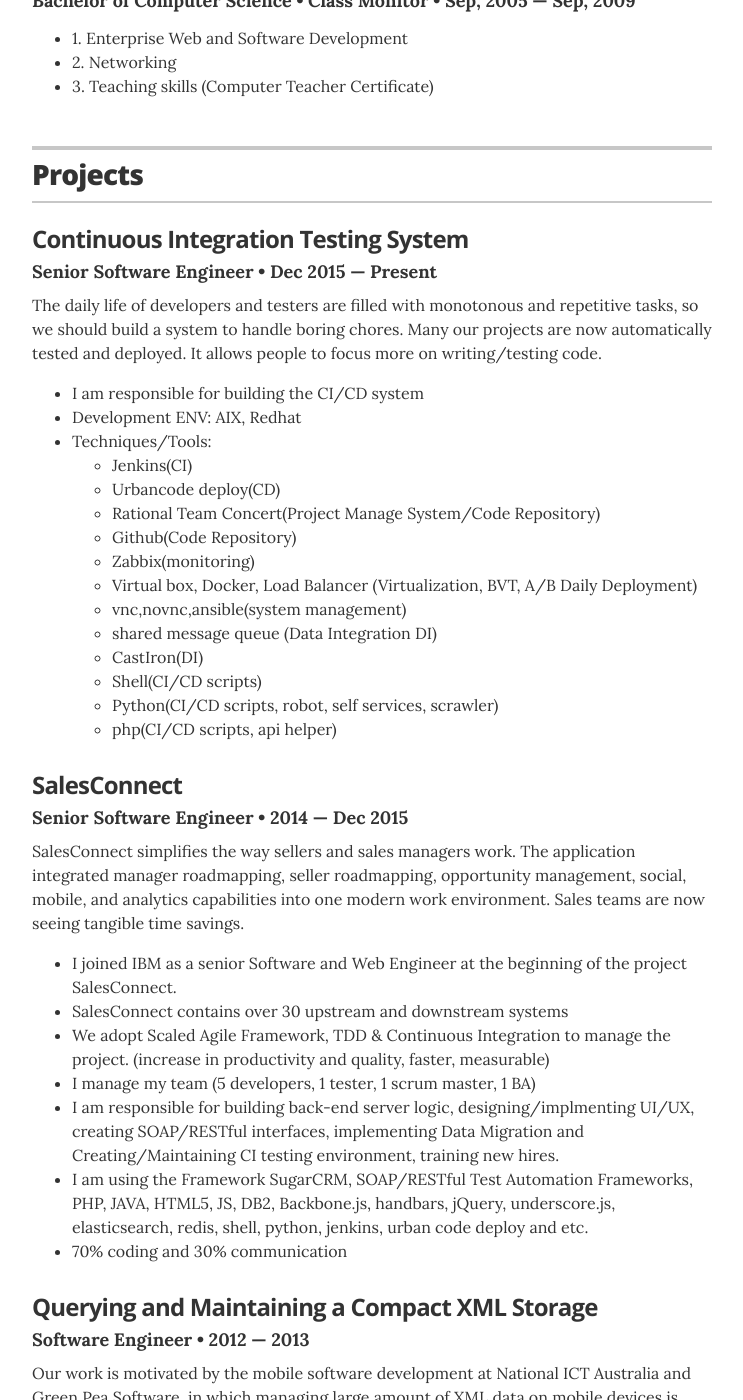
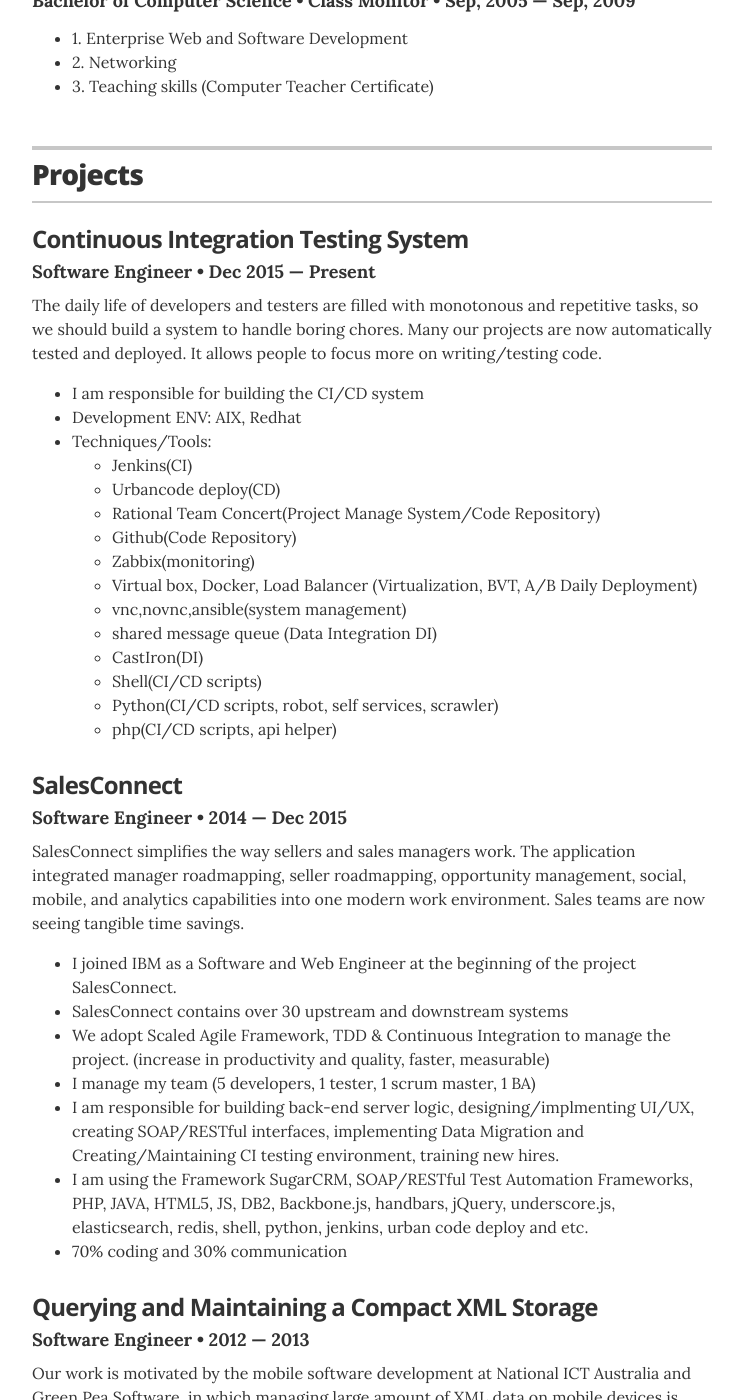
Before and after one commit to ohraymaster/ohraymaster.github.io, a Jekyll site: the page built from index.html, in a window 1280 px wide and 1400 px high, scrolled down 1711 px. Shown: the whole window, without its empty margins (268-1011 px from the left). Built offline with Jekyll 4.4.1, drawn with Linux system fonts in a browser that asks for light colours.

Commit message:
Update resume.html

```diff
--- a/_layouts/resume.html
+++ b/_layouts/resume.html
@@ -143,7 +143,7 @@
 
         <div class="resume-item">
           <h3 class="resume-item-title">Continuous Integration Testing System</h3>
-          <h4 class="resume-item-details">Senior Software Engineer &bull; Dec 2015 &mdash; Present</h4>
+          <h4 class="resume-item-details">Software Engineer &bull; Dec 2015 &mdash; Present</h4>
           <p class="resume-item-copy">The daily life of developers and testers are filled with monotonous and repetitive tasks, so we should build a system to handle boring chores. Many our projects are now automatically tested and deployed. It allows people to focus more on writing/testing code.</p>
           <ul class="resume-item-list">
             <li>I am responsible for building the CI/CD system</li>
@@ -170,7 +170,7 @@
 
         <div class="resume-item">
           <h3 class="resume-item-title">SalesConnect</h3>
-          <h4 class="resume-item-details">Senior Software Engineer &bull; 2014 &mdash; Dec 2015 </h4>
+          <h4 class="resume-item-details">Software Engineer &bull; 2014 &mdash; Dec 2015 </h4>
           <p class="resume-item-copy">SalesConnect simplifies the way sellers and sales managers work. The application integrated manager roadmapping, seller roadmapping, opportunity management, social, mobile, and analytics capabilities into one modern work environment. Sales teams are now seeing tangible time savings.</p>
           <ul class="resume-item-list">
             <!-- <li>1. Developing & deploy cloud-based Continuous Integration System(skills: java, shell, python, docker, jenkins, ruby)
@@ -185,7 +185,7 @@
             <!--<li>Seamlessly share files and move among Notes, SalesConnect and Connections.</li>-->
             <!--<li>Make and receive immediate updates on recent client and opportunity events.</li>-->
             <!--<li>Re-use opportunity and client data for roadmapping and cadence.</li>-->
-            <li> I joined IBM as a senior Software and Web Engineer at the beginning of the project SalesConnect.</li>
+            <li> I joined IBM as a Software and Web Engineer at the beginning of the project SalesConnect.</li>
             <li> SalesConnect contains over 30 upstream and downstream systems</li>
             <li> We adopt Scaled Agile Framework, TDD & Continuous Integration to manage the project. (increase in productivity and quality, faster, measurable)</li>
             <li> I manage my team (5 developers, 1 tester, 1 scrum master, 1 BA)</li>
```
